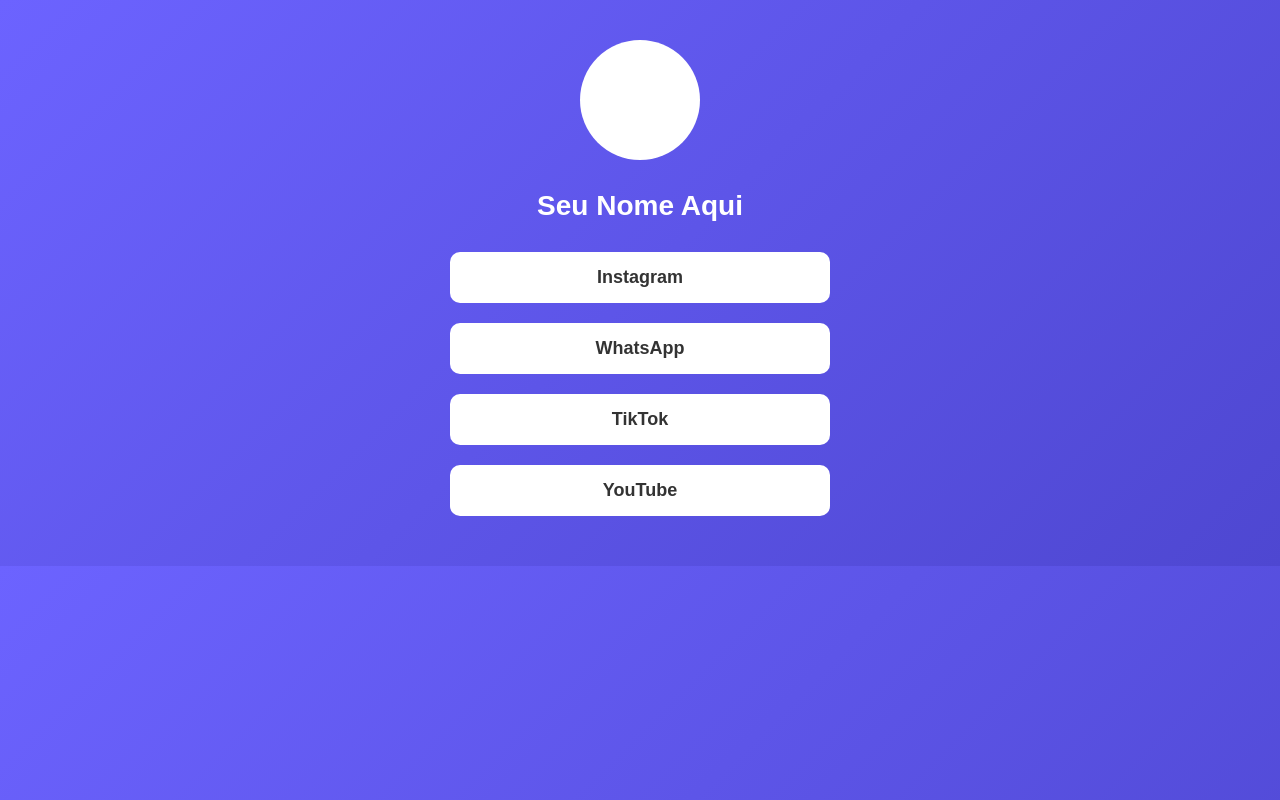
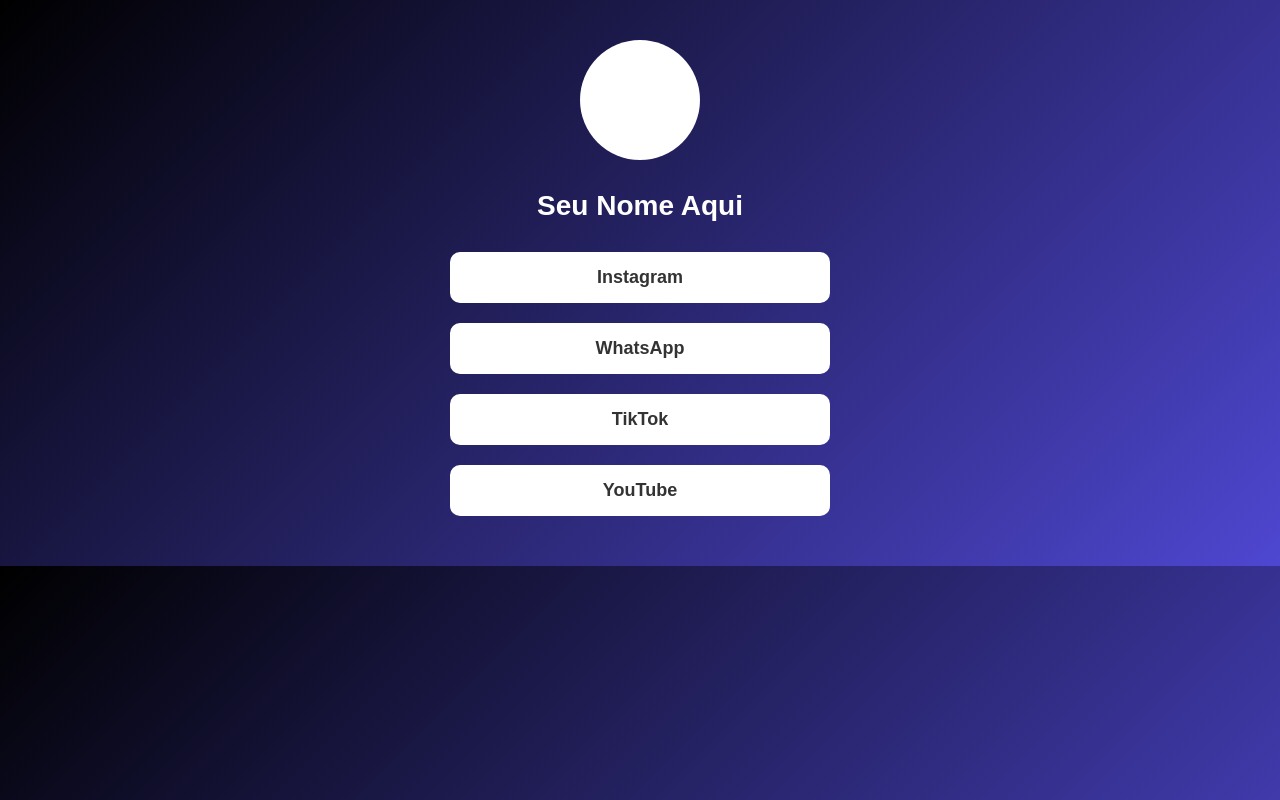
Before and after one commit to ShadowPll855/ShadowPll855.github.io, a plain HTML site: page index.html in a window 1280 px wide. Drawn offline with Linux system fonts and the light colour scheme.

Commit message:
index.html

```diff
--- a/index.html
+++ b/index.html
@@ -8,7 +8,7 @@
     body {
       margin: 0;
       font-family: Arial, Helvetica, sans-serif;
-      background: linear-gradient(135deg, #6C63FF, #4E47D1);
+      background: linear-gradient(135deg, #000000, #4E47D1);
       color: #fff;
       display: flex;
       flex-direction: column;
```
